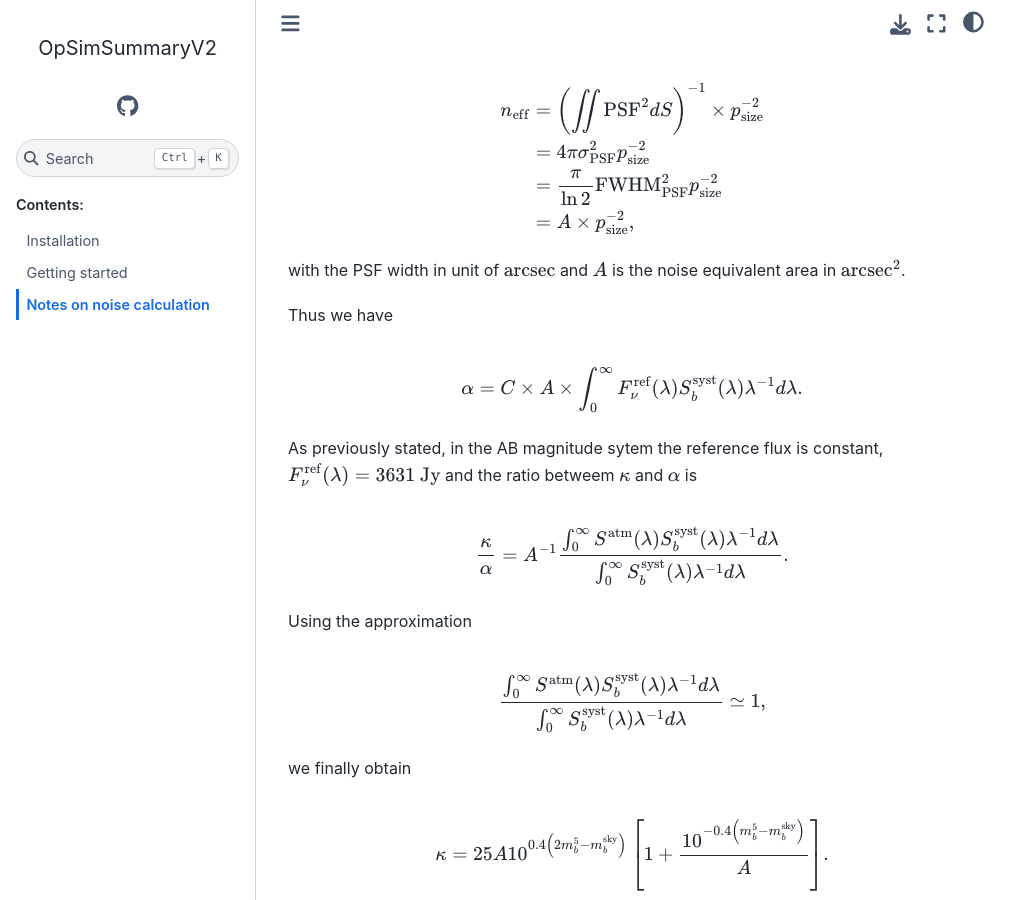
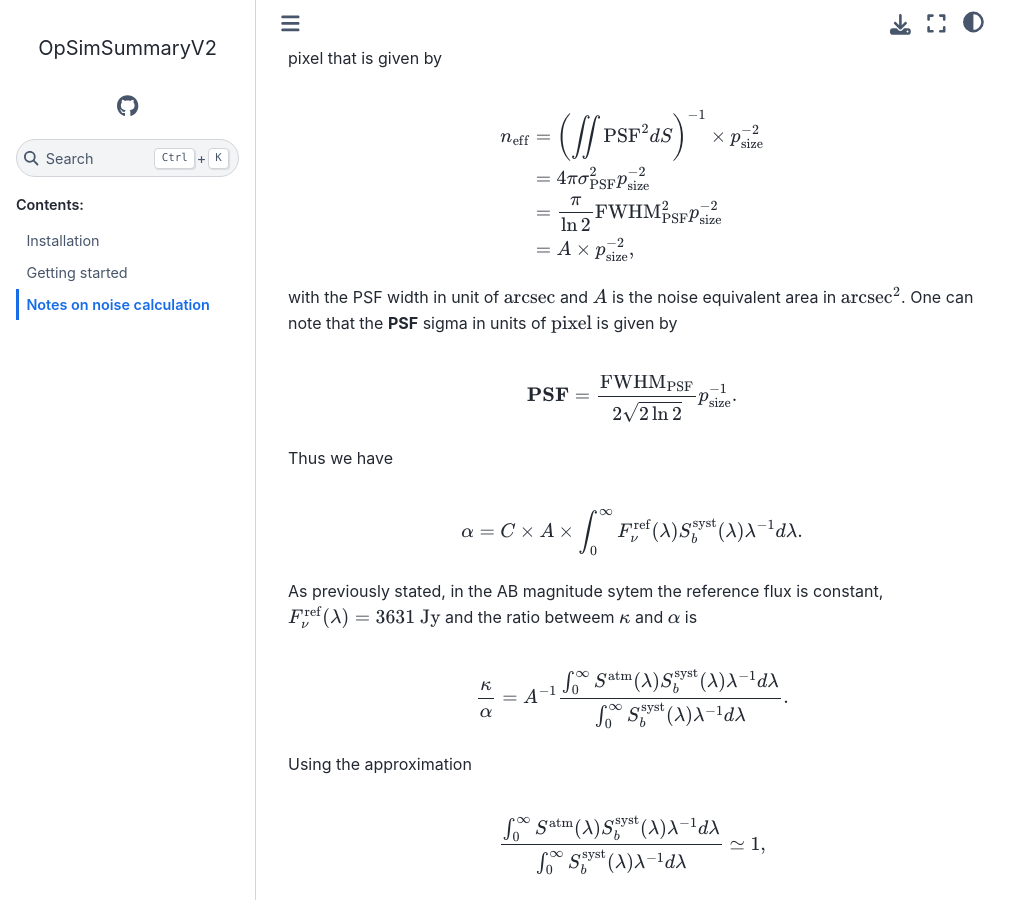
Before and after one commit to LSSTDESC/OpSimSummaryV2, a Sphinx documentation site: the page built from docs/noise_calc.rst, in a window 1280 px wide and 900 px high, scrolled down 2063 px. Shown: the whole window, without its empty margins (0-1031 px from the left). Built offline with Sphinx 7.4.7 and the Sphinx Book theme 1.1.4, drawn with Linux system fonts in a browser that asks for light colours; some of the changed text lies outside the part shown.

Commit message:
correct doc

```diff
--- a/docs/noise_calc.rst
+++ b/docs/noise_calc.rst
@@ -1,7 +1,8 @@
 Notes on noise calculation
 ==========================
 
-The computation proposed here follows from `R. Biswas et al. 2020 <https://iopscience.iop.org/article/10.3847/1538-4365/ab72f2>`_
+The computation proposed here follows from `R. Biswas et al. 2020 <https://iopscience.iop.org/article/10.3847/1538-4365/ab72f2>`_. In the following the quantities
+in **bold** refers to SNANA quantities.
 
 The source count in a given band b in unit of ADU is given by
 
@@ -82,7 +83,11 @@
                    &= A \times p_\mathrm{size}^{-2},
 
 
-with the PSF width in unit of :math:`\mathrm{arcsec}` and :math:`A` is the noise equivalent area in :math:`\mathrm{arcsec}^{2}`.
+with the PSF width in unit of :math:`\mathrm{arcsec}` and :math:`A` is the noise equivalent area in :math:`\mathrm{arcsec}^{2}`. One can note that the
+**PSF** sigma in units of :math:`\mathrm{pixel}` is given by
+
+.. math::
+    \mathbf{PSF} = \frac{\mathrm{FWHM}_\mathrm{PSF}}{2\sqrt{2\ln2}}p_\mathrm{size}^{-1}.
 
 Thus we have
 
```
